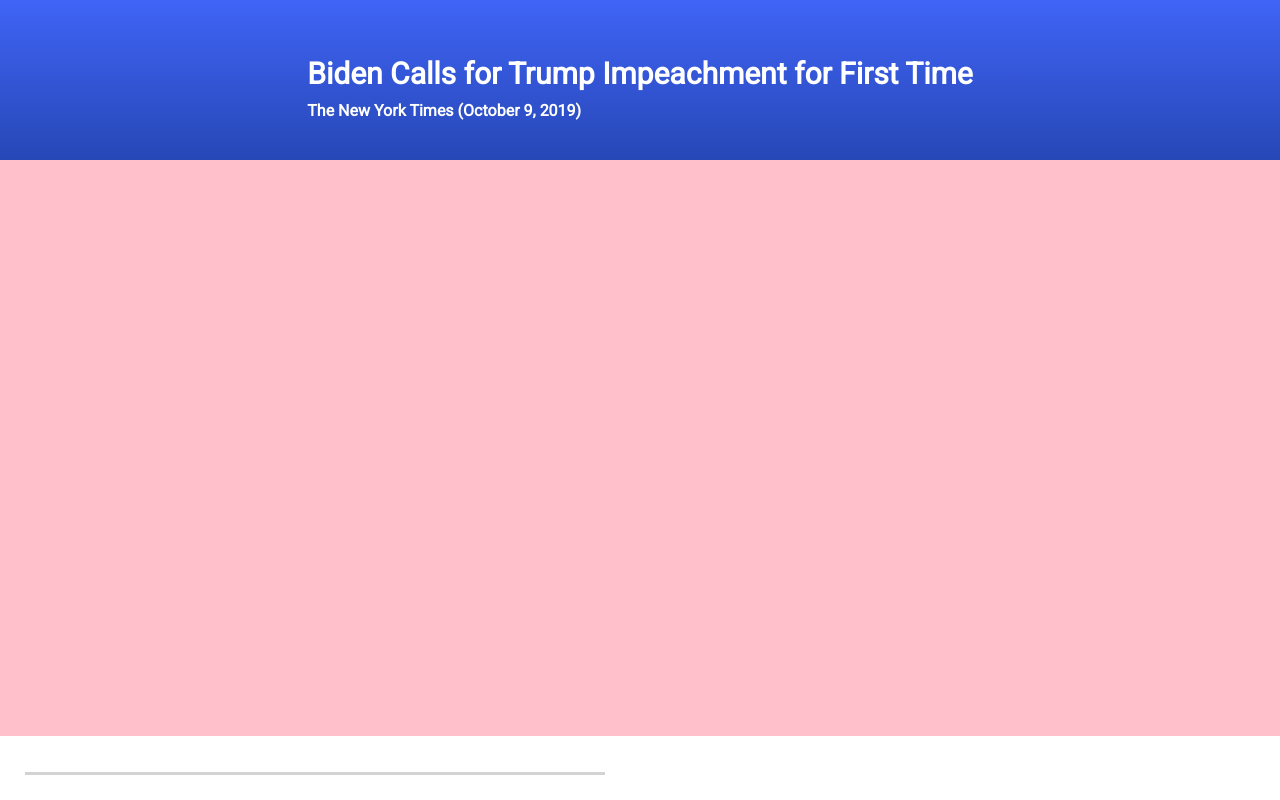
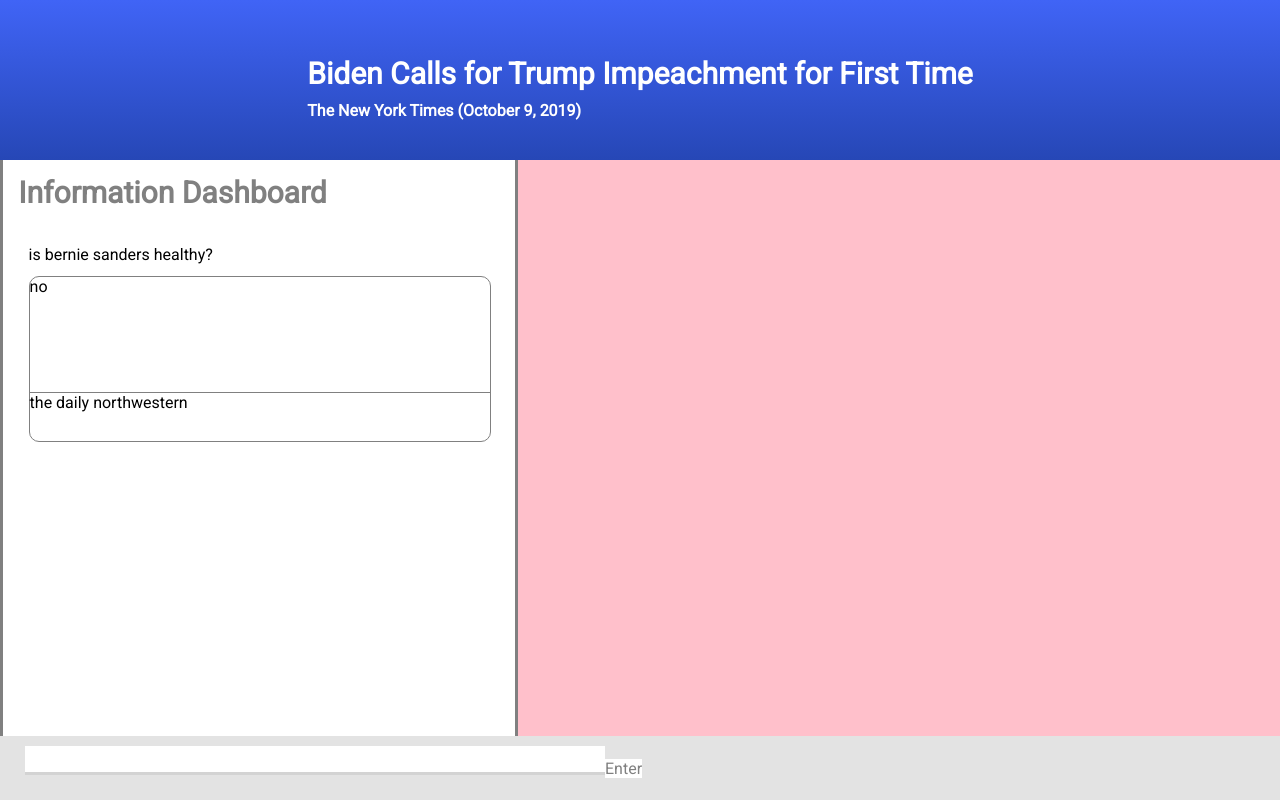
Before and after one commit to 1313davidlee/conversational-interfaces, a React (Create React App) app in the folder conversational-interface/: page /ask in a window 1280 px wide. Built offline with nearby package versions, Linux system fonts and the light colour scheme; a web font is replaced by a local one.

Commit message:
major frontend changes

```diff
--- /dev/null
+++ b/conversational-interface/src/InformationDashboard.css
@@ -0,0 +1,26 @@
+.infoDashBG{
+    height: 100%;
+    width: 40%;
+    background: white;
+    border-right: 3px solid gray;
+    border-left: 3px solid gray;
+
+}
+
+.infoDashTitle{
+    width: 100%;
+    height: 5%;
+    font-size: 30px;
+    font-family: Roboto;
+    font-weight: 600;
+    color: gray;
+    padding: 3%;
+}
+
+
+.IDinfoDump{
+    height: 89%;
+    overflow-y: auto;
+    padding-bottom: 10%;
+    padding-top: 5%;
+}
--- /dev/null
+++ b/conversational-interface/src/InformationDashboard.js
@@ -0,0 +1,35 @@
+import React, { Component } from 'react';
+import Button from './Button.js';
+import './InformationDashboard.css';
+import QAPanel from './QAPanel.js';
+
+class InformationDashboard extends Component {
+    constructor(props) {
+        super(props);
+        this.state = {
+            questions: this.props.userQuestions
+        };
+      }
+
+
+
+
+
+
+
+    render() {
+      return (
+        <div className="infoDashBG">
+            <div className='infoDashTitle'>Information Dashboard</div>
+            <div className='IDinfoDump'>
+                {this.props.userQuestions.map(Element => <QAPanel question={Element.question} answer={Element.answer} source={Element.source}></QAPanel>)}
+            </div>
+
+        </div>
+
+
+      );
+    }
+  }
+
+  export default InformationDashboard;
--- a/conversational-interface/src/InteractionsPage.css
+++ b/conversational-interface/src/InteractionsPage.css
@@ -47,9 +47,11 @@
     bottom: 0px;
     position: fixed;
     display: flex;
-    background: white;
+    color: gray;
     align-items: center;
     justify-content: left;
+    background:#e3e3e3;
+
 }
 
 #IPinputBar{
@@ -83,3 +85,8 @@
     background-color: pink;
     position: fixed;
 }
+
+.enterButton{
+    background: white;
+
+}
--- a/conversational-interface/src/InteractionsPage.js
+++ b/conversational-interface/src/InteractionsPage.js
@@ -1,8 +1,37 @@
 import React, { Component } from 'react';
 import Button from './Button.js';
+import InformationDashboard from './InformationDashboard.js'
 import './InteractionsPage.css';
 
+
+
 class InteractionsPage extends Component {
+    constructor(props) {
+        super(props);
+        this.state = {
+            userQuestions: [
+                {
+                    "question": "is bernie sanders healthy?",
+                    "source": "the daily northwestern",
+                    "answer": "no",
+                },
+            ]
+        };
+      }
+
+
+    askQuestions(){
+        var input_text = document.getElementById('IPurlForm').value
+        document.getElementById('IPurlForm').value = ''
+        this.state.userQuestions.push({
+            "question" : input_text,
+            "source": "The New York Times",
+            "answer": "no",
+        })
+    }
+
+
+
 
     render() {
       return (
@@ -19,10 +48,11 @@
                 </div>
             </div>
             <div className='IPcontentBar'>
-
+                <InformationDashboard userQuestions={this.state.userQuestions}></InformationDashboard>
             </div>
             <div class='IPfooterBar'>
                 <input type='text' id='IPurlForm'></input>
+                <div onClick={() => this.askQuestions()} className='enterButton'>Enter</div>
             </div>
         </div>
 
--- /dev/null
+++ b/conversational-interface/src/QAPanel.css
@@ -0,0 +1,31 @@
+.QAPanel{
+
+    height: 40%;
+    width: 90%;
+    margin-left: 5%;
+    margin-bottom: 3%;
+
+}
+
+.IDquestionBar{
+    height: 15%;
+    width: 100%;
+}
+
+.IDanswerBar{
+    width: 100%;
+    border: 1px solid gray;
+    border-radius: 10px;
+    height: 80%;
+}
+
+.IDanswerQuote{
+    height: 70%;
+    width: 100%;
+    border-bottom: 1px solid gray;
+
+}
+
+.IDanswerSource{
+
+}
--- /dev/null
+++ b/conversational-interface/src/QAPanel.js
@@ -0,0 +1,31 @@
+import React, { Component } from 'react';
+import Button from './Button.js';
+import './QAPanel.css';
+
+class QAPanel extends Component {
+    constructor(props) {
+        super(props);
+        this.state = {
+            question: this.props.question,
+            answer: this.props.answer,
+            source: this.props.source,
+      }
+    }
+    render() {
+      return (
+
+            <div className='QAPanel'>
+                <div className='IDquestionBar'>
+                    {this.state.question}
+                </div>
+                <div className='IDanswerBar'>
+                    <div className='IDanswerQuote'>{this.state.answer}</div>
+                    <div className='IDanswerSource'>{this.state.source}</div>
+                </div>
+            </div>
+
+      );
+    }
+  }
+
+  export default QAPanel;
```
